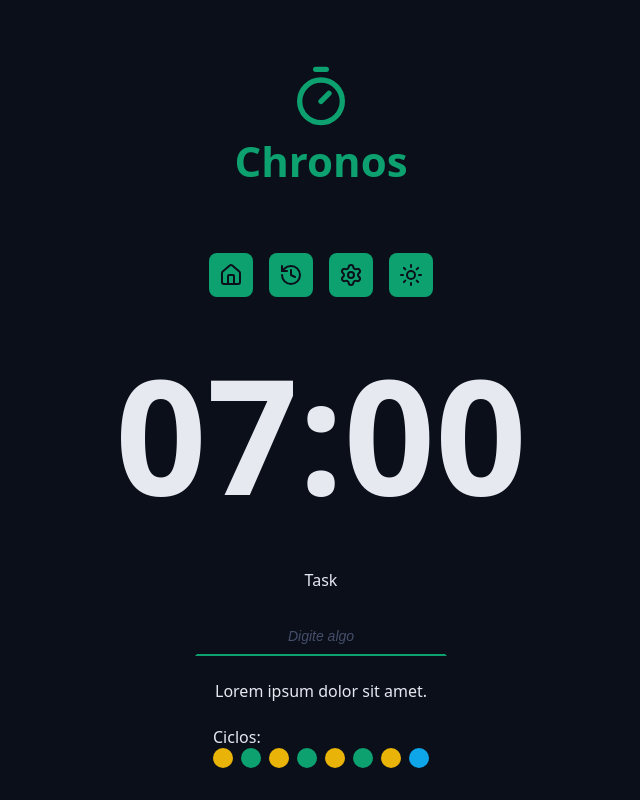
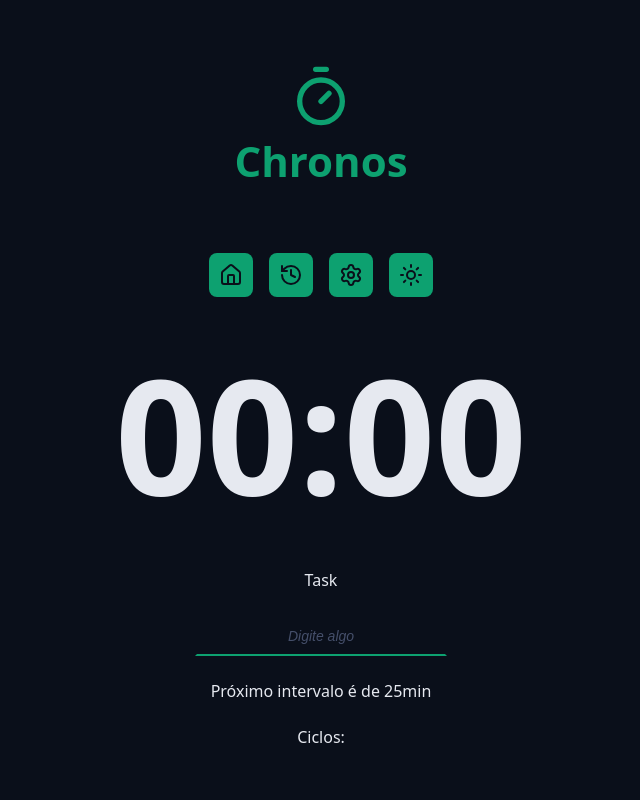
Before and after one commit to kaianvs/chronos-pomodoro, a React (Vite) app: page / in a window 1280 px wide. Shown: the top 800 px of the page, without its empty margins (319-959 px from the left). Built offline with nearby package versions, Linux system fonts and the light colour scheme.

Commit message:
feat: adicionando a pasta utils

```diff
--- a/src/components/Cycles/index.tsx
+++ b/src/components/Cycles/index.tsx
@@ -1,19 +1,33 @@
+import { useTaskContext } from "../../contexts/TaskContext/useTaskContext"
+import { getNextCycle } from "../../utils/getNextCycle";
+import { getNextCycleType } from "../../utils/getNextCycleType";
 import styles from "./styles.module.css"
 
 export function Cycles(){
+
+  const {state} = useTaskContext();
+
+  const cycleStep = Array.from({length: state.currentCycle})
+
+  const cycleDescriptionMap = {
+   workTime: 'foco',
+   shortBreakTime: 'descanso curto',
+   longBreakTime: 'descanso longo'
+  }
+
 
   return(
         <div>
           <span>Ciclos:</span>
               <div className={styles.cycleDots}>
-                <span className={`${styles.cycleDot} ${styles.workTime}`}></span>
-                <span className={`${styles.cycleDot} ${styles.shortBreakTime}`}></span>
-                <span className={`${styles.cycleDot} ${styles.workTime}`}></span>
-                <span className={`${styles.cycleDot} ${styles.shortBreakTime}`}></span>
-                <span className={`${styles.cycleDot} ${styles.workTime}`}></span>
-                <span className={`${styles.cycleDot} ${styles.shortBreakTime}`}></span>
-                <span className={`${styles.cycleDot} ${styles.workTime}`}></span>
-                <span className={`${styles.cycleDot} ${styles.longBreakTime}`}></span>
+                {cycleStep.map((_, index)=>{
+                  const nextCycle = getNextCycle(index)
+                  const nextCycleType = getNextCycleType(nextCycle)
+                  return (
+                    <span className={`${styles.cycleDot} ${styles[nextCycleType]}`} aria-label={`Ciclo ${cycleDescriptionMap[nextCycleType]}`} title={`Ciclo ${cycleDescriptionMap[nextCycleType]}`}></span>
+                  )
+                })}
+                {/* <span className={`${styles.cycleDot} ${styles.workTime}`}></span> */}
             </div>
     </div>
 
--- a/src/components/MainForm/index.tsx
+++ b/src/components/MainForm/index.tsx
@@ -6,12 +6,20 @@ import { useRef } from 'react';
 import { v4 as uuidv4 } from 'uuid';
 import type { TaskModel } from '../../models/TaskModel';
 import { useTaskContext } from '../../contexts/TaskContext/useTaskContext';
+import { getNextCycle } from '../../utils/getNextCycle';
+import { getNextCycleType } from '../../utils/getNextCycleType';
+import { formatSecondsToMinutes } from '../../utils/formatSecondsToMinutes';
 
 
 export function MainForm() {
 
-  const { setState} = useTaskContext();
+  const { state ,setState} = useTaskContext();
   const taskNameInput = useRef<HTMLInputElement>(null)
+
+
+  const nextCycle = getNextCycle(state.currentCycle)
+  const nextCycleType = getNextCycleType(nextCycle)
+  console.log(nextCycleType)
 
   function handleCreateNewTask(event: React.FormEvent<HTMLFormElement>) {
     event.preventDefault();
@@ -28,11 +36,11 @@ export function MainForm() {
     const newTask: TaskModel = {
       id: uuidv4(),
       name: taskName,
-      duration: 1,
+      duration: state.config[nextCycleType],
       startDate: Date.now(),
       completeDate: null,
       interruptDate: null,
-      type: 'workTime'
+      type: nextCycleType
     }
     const secondsRemaining = newTask.duration * 60;
 
@@ -41,9 +49,9 @@ export function MainForm() {
         ...prevState,
         config:{...prevState.config},
         activeTask: newTask,
-        currentCycle: 1,
+        currentCycle: nextCycle,
         secondsRemaining,
-        formattedSecondsRemaining: '00:00',
+        formattedSecondsRemaining: formatSecondsToMinutes(secondsRemaining),
         tasks: [...prevState.tasks, newTask]
       }
     })
@@ -65,7 +73,7 @@ export function MainForm() {
       </div>
 
       <div className='formRow'>
-        <p>Lorem ipsum dolor sit amet.</p>
+        <p>Próximo intervalo é de 25min</p>
       </div>
 
       <div className='formRow'>
--- a/src/contexts/TaskContext/initialTaskState.ts
+++ b/src/contexts/TaskContext/initialTaskState.ts
@@ -3,7 +3,7 @@ import type { TaskStateModel } from "../../models/TaskStateModel";
 export const initialTaskState: TaskStateModel = {
   tasks: [],
   secondsRemaining: 0,
-  formattedSecondsRemaining: "07:00",
+  formattedSecondsRemaining: "00:00",
   activeTask: null,
   currentCycle: 0,
   config:{
--- a/src/models/TaskStateModel.ts
+++ b/src/models/TaskStateModel.ts
@@ -7,8 +7,8 @@ export type TaskStateModel = {
   activeTask: TaskModel | null;
   currentCycle: number; // 1 a 8
   config: {
-    workTime: number;
-    shortBreakTime: number;
-    longBreakTime: number;
+    workTime: 25;
+    shortBreakTime: 5;
+    longBreakTime: 15;
   };
 };
--- /dev/null
+++ b/src/utils/formatSecondsToMinutes.ts
@@ -0,0 +1,6 @@
+export function formatSecondsToMinutes(seconds: number){
+  const minutes = String(Math.floor(seconds / 60)).padStart(2, '0');
+  const secondsMod = String(Math.floor(seconds % 60)).padStart(2, '0')
+
+  return `${minutes}:${secondsMod}`
+}
--- /dev/null
+++ b/src/utils/getNextCycle.ts
@@ -0,0 +1,5 @@
+export function getNextCycle(currentCycle: number){
+
+    return currentCycle === 0 || currentCycle === 8 ? 1 : currentCycle + 1;
+
+}
--- /dev/null
+++ b/src/utils/getNextCycleType.ts
@@ -0,0 +1,8 @@
+import type { TaskModel } from "../models/TaskModel";
+
+export function getNextCycleType(currentCycle: number) : TaskModel['type']{
+
+  if(currentCycle % 8 === 0) return 'longBreakTime'
+  return currentCycle % 2 === 0 ? 'shortBreakTime' : 'workTime'
+
+}
```
